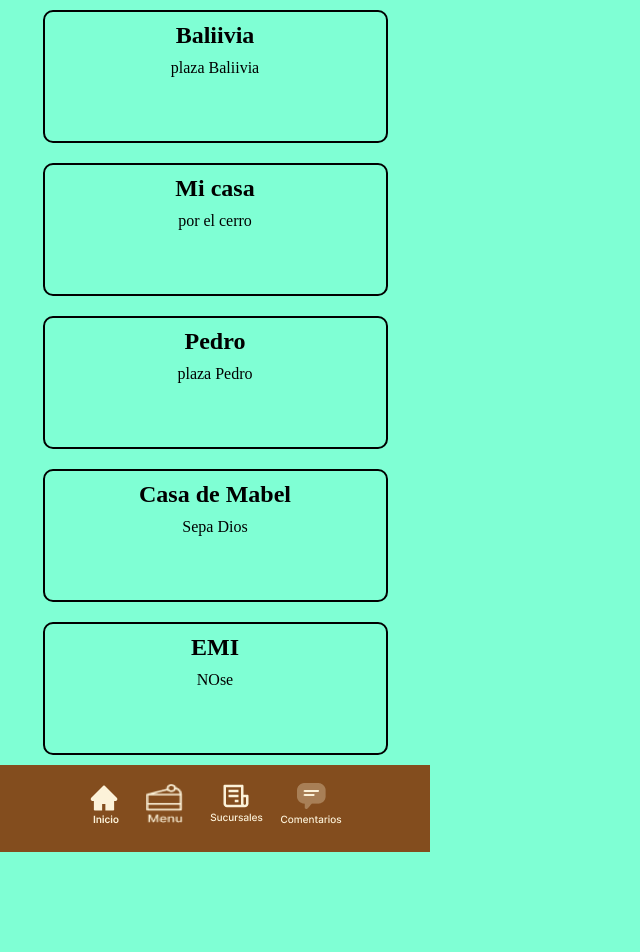
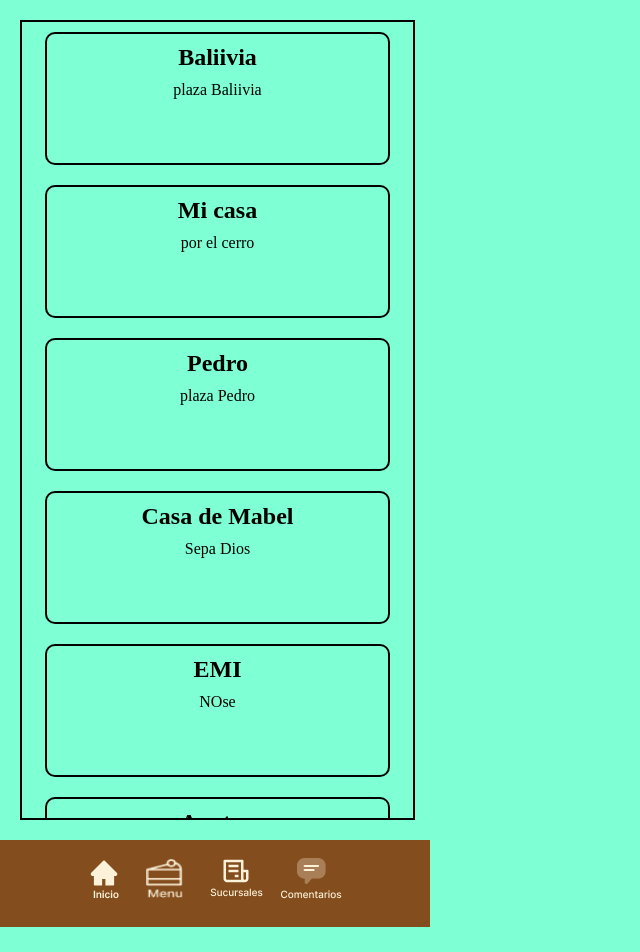
Before and after one commit to Thaisflores11/ProyectoFinalTallerPasteleria, a React (Vite) app: page / in a window 1280 px wide. Shown: the whole page, without its empty margins (0-640 px from the left). Built offline with nearby package versions, Linux system fonts and the light colour scheme; a web font is replaced by a local one.

Commit message:
scroll direcciones

```diff
--- a/src/assets/direcciones.js
+++ b/src/assets/direcciones.js
@@ -24,4 +24,14 @@ export const direcciones=[
         parrafo:'NOse',
 
     },
+    {
+        titulo:'Anoten',
+        parrafo:'Lugares',
+
+    },
+    {
+        titulo:'Micasa',
+        parrafo:'MIKASA',
+
+    },
 ]
--- a/src/componentes/organismos/ubicaciones.jsx
+++ b/src/componentes/organismos/ubicaciones.jsx
@@ -1,11 +1,14 @@
 import react from 'react'
 import DireccionLista from '../moleculas/direccionList';
+import '../styles/direcciones.css'
 function Ubicaciones() {
 
 
   return (
     <>
-      <DireccionLista />
+    <div class="contenedor-externo">
+        <DireccionLista />
+    </div>
     </>
   )
 }
--- a/src/componentes/styles/direcciones.css
+++ b/src/componentes/styles/direcciones.css
@@ -15,8 +15,16 @@
     margin: 10px; /* Espaciado entre cuadros */
     padding: 10px;
     text-align: center;
+    overflow: hidden;
 
   }
+  .contenedor-externo {
+    margin: 20px;
+    width: 395px;
+    height: 800px;
+    overflow-y: auto;
+    border: 2px solid black;
+}
 
   #titulo {
 
```
